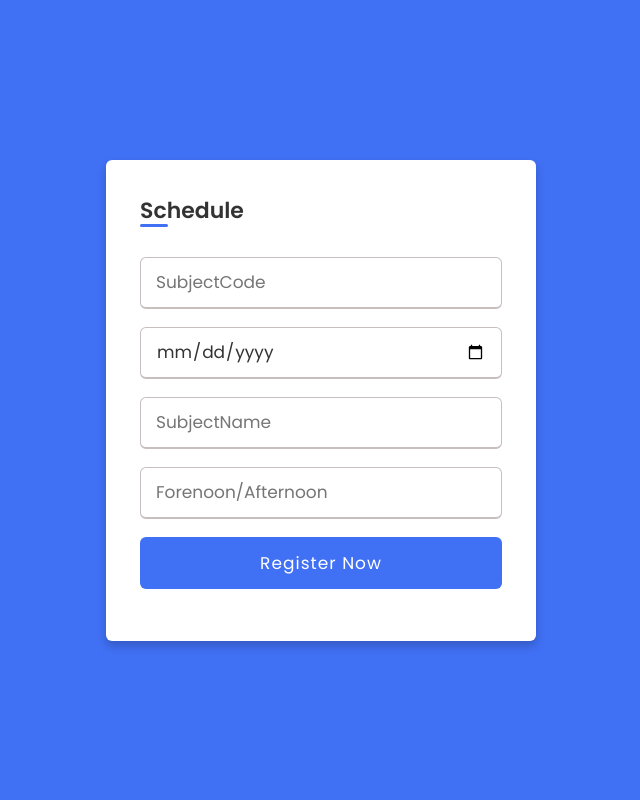
After one commit to Sri-Ranganadh/Face-Recognition-Based-Attendance-System, a Flask app: page /schedule in a window 1280 px wide. The commit adds this page. Shown: the whole page, without its empty margins (319-959 px from the left). Run offline with Flask 3, Linux system fonts and the light colour scheme.

Commit message:
Added attendance_taker routes and little modifiaction in the code base of attendance_taker.py file

```diff
--- a/app.py
+++ b/app.py
@@ -22,10 +22,10 @@ def register():
 @app.route('/register', methods=['POST'])
 def submit_form():
     # Retrieve form data using the request object
-    student_id = request.form.get('student_id')
-    name = request.form.get('name')
+    student_id = request.form.get('student_id').upper()
+    name = request.form.get('name').upper()
     year = int(request.form.get('year'))
-    section = request.form.get('section')
+    section = request.form.get('section').upper()
 
     # Print or use the form data
     print("Student ID:", student_id)
@@ -71,12 +71,68 @@ def submit_form():
 
         return render_template('register.html')
 
-@app.route('/take-attendance')
-def take_attendance():
+@app.route('/schedule')
+def schedule():
+    return render_template('schedule.html')
+
+@app.route('/schedule', methods=['POST'])
+def submit_schedule():
+    # Retrieve form data using the request object
+    subject_code = request.form.get('SubjectCode').upper()
+    date = request.form.get('Date')
+    subject_name = request.form.get('SubjectName').upper()
+    shift = request.form.get('Shift').upper()
+
+    # Connect to the SQLite database
+    conn = sqlite3.connect('attendance.db')
+    cursor = conn.cursor()
+
+    # Check if the schedule already exists
+    cursor.execute("SELECT * FROM Schedule WHERE SubjectCode = ? AND Date = ? AND Shift = ?",(subject_code, date, shift))
+    existing_schedule = cursor.fetchone()
+
+    if existing_schedule:
+        conn.close()
+        script_dir = os.path.dirname(os.path.realpath(__file__))
+        message = os.path.join(script_dir, "take_attendance_popup.py")
+        flag=subprocess.run(["python", message,"Schedule already exists!\nDo you want to take attendance?"])
+        if(flag):
+            take_attendance(subject_code, date, shift)
+        else:
+            return render_template('index.html')
+    else:
+        # Insert the form data into the Schedule table
+        cursor.execute("INSERT INTO Schedule (SubjectCode, Date, SubjectName, Shift) VALUES (?, ?, ?, ?)",
+                       (subject_code, date, subject_name, shift))
+
+        # Commit the transaction and close the connection
+        conn.commit()
+        conn.close()
+        script_dir = os.path.dirname(os.path.realpath(__file__))
+        message = os.path.join(script_dir, "take_attendance_popup.py")
+        flag=subprocess.run(["python", message,"Schedule registered successfully!\nDo you want to take attendance?"])
+        if(flag):
+            take_attendance(subject_code, date, shift)
+        else:
+            return render_template('index.html')
+    return render_template('index.html')
+
+def take_attendance(subject_code, date, shift):
+    #redirecting it to attendance_taker.py by passing schedule-id
+    conn = sqlite3.connect('attendance.db')
+    cursor = conn.cursor()
+    cursor.execute("SELECT ScheduleID FROM Schedule WHERE SubjectCode = ? AND Date = ? AND Shift = ?", (subject_code, date, shift))
+    existing_schedule = cursor.fetchone()
+    pass_id = existing_schedule[0]
+    conn.close()
     script_dir = os.path.dirname(os.path.realpath(__file__))
     take = os.path.join(script_dir, "attendance_taker.py")
-    subprocess.run(["python", take])
+    subprocess.run(["python", take,str(pass_id)])
     return render_template('index.html')
+
+
+
+
 
 if __name__ == '__main__':
     app.run(debug=True)
--- a/create_db.py
+++ b/create_db.py
@@ -15,16 +15,17 @@ cursor.execute('''CREATE TABLE IF NOT EXISTS Students (
 
 # Create Schedule table
 cursor.execute('''CREATE TABLE IF NOT EXISTS Schedule (
-                    ScheduleID INTEGER PRIMARY KEY,
+                    ScheduleID INTEGER PRIMARY KEY AUTOINCREMENT,
                     SubjectCode TEXT,
                     Date DATE,
                     SubjectName TEXT,
                     Shift TEXT
                 )''')
 
+
 # Create Attendance table
 cursor.execute('''CREATE TABLE IF NOT EXISTS Attendance (
-                    AttendanceID INTEGER PRIMARY KEY,
+                    AttendanceID TEXT PRIMARY KEY,
                     StudentID INTEGER,
                     ScheduleID INTEGER,
                     Date DATE,
--- a/templates/index.html
+++ b/templates/index.html
@@ -44,7 +44,7 @@
     <div class="container">
         <h1>Attendance Management</h1>
         <a href="/register" class="btn">Register Students</a>
-        <a href="/take-attendance" class="btn">Take Attendance</a>
+        <a href="/schedule" class="btn">Take Attendance</a>
     </div>
 </body>
 </html>
--- /dev/null
+++ b/templates/schedule.html
@@ -0,0 +1,132 @@
+<html lang="en" dir="ltr">
+  <head>
+    <meta charset="UTF-8">
+    <meta name="viewport" content="width=device-width, initial-scale=1.0">
+    <title> Schedule </title>
+    <style>
+        @import url('https://fonts.googleapis.com/css?family=Poppins:400,500,600,700&display=swap');
+*{
+  margin: 0;
+  padding: 0;
+  box-sizing: border-box;
+  font-family: 'Poppins', sans-serif;
+}
+body{
+  min-height: 100vh;
+  display: flex;
+  align-items: center;
+  justify-content: center;
+  background: #4070f4;
+}
+.wrapper{
+  position: relative;
+  max-width: 430px;
+  width: 100%;
+  background: #fff;
+  padding: 34px;
+  border-radius: 6px;
+  box-shadow: 0 5px 10px rgba(0,0,0,0.2);
+}
+.wrapper h2{
+  position: relative;
+  font-size: 22px;
+  font-weight: 600;
+  color: #333;
+}
+.wrapper h2::before{
+  content: '';
+  position: absolute;
+  left: 0;
+  bottom: 0;
+  height: 3px;
+  width: 28px;
+  border-radius: 12px;
+  background: #4070f4;
+}
+.wrapper form{
+  margin-top: 30px;
+}
+.wrapper form .input-box{
+  height: 52px;
+  margin: 18px 0;
+}
+form .input-box input{
+  height: 100%;
+  width: 100%;
+  outline: none;
+  padding: 0 15px;
+  font-size: 17px;
+  font-weight: 400;
+  color: #333;
+  border: 1.5px solid #C7BEBE;
+  border-bottom-width: 2.5px;
+  border-radius: 6px;
+  transition: all 0.3s ease;
+}
+.input-box input:focus,
+.input-box input:valid{
+  border-color: #4070f4;
+}
+form .policy{
+  display: flex;
+  align-items: center;
+}
+form h3{
+  color: #707070;
+  font-size: 14px;
+  font-weight: 500;
+  margin-left: 10px;
+}
+.input-box.button input{
+  color: #fff;
+  letter-spacing: 1px;
+  border: none;
+  background: #4070f4;
+  cursor: pointer;
+}
+.input-box.button input:hover{
+  background: #0e4bf1;
+}
+form .text h3{
+ color: #333;
+ width: 100%;
+ text-align: center;
+}
+form .text h3 a{
+  color: #4070f4;
+  text-decoration: none;
+}
+form .text h3 a:hover{
+  text-decoration: underline;
+}
+    </style>
+  <script>
+    function showAlertAndRedirect() {
+        alert("Submitted Successfully!");
+        window.location.href = "/register";
+    }
+  </script>
+</head>
+<body>
+  <div class="wrapper">
+    <h2>Schedule</h2>
+    <form action="/schedule" method="POST">
+      <div class="input-box">
+        <input type="text" id="SubjectCode" name="SubjectCode" placeholder="SubjectCode" required>
+      </div>
+      <div class="input-box">
+        <input type="date" id="Date" name="Date" placeholder="Date" required>
+      </div>
+      <div class="input-box">
+        <input type="text" id="SubjectName" name="SubjectName" placeholder="SubjectName" required>
+      </div>
+      <div class="input-box">
+        <input type="text" placeholder="Forenoon/Afternoon" id="Shift" name="Shift" required>
+      </div>
+      <div class="input-box button">
+        <input type="Submit" value="Register Now">
+      </div>
+    </form>
+  </div>
+</body>
+</html>
```
Also changed, not shown: attendance_taker.py (+36 -17 lines), data/features_all.csv (deleted, +0 -3 lines), take_attendance_popup.py (added, +51 -0 lines), attendance.db, readme.md.
